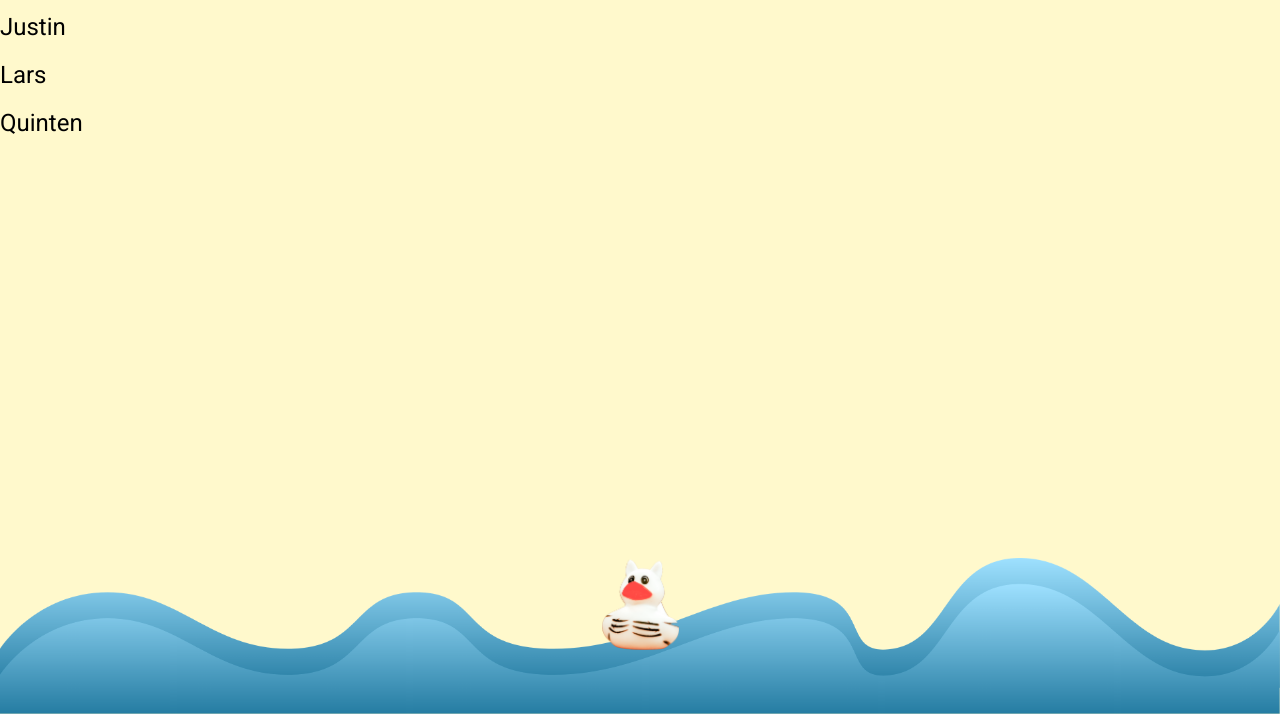
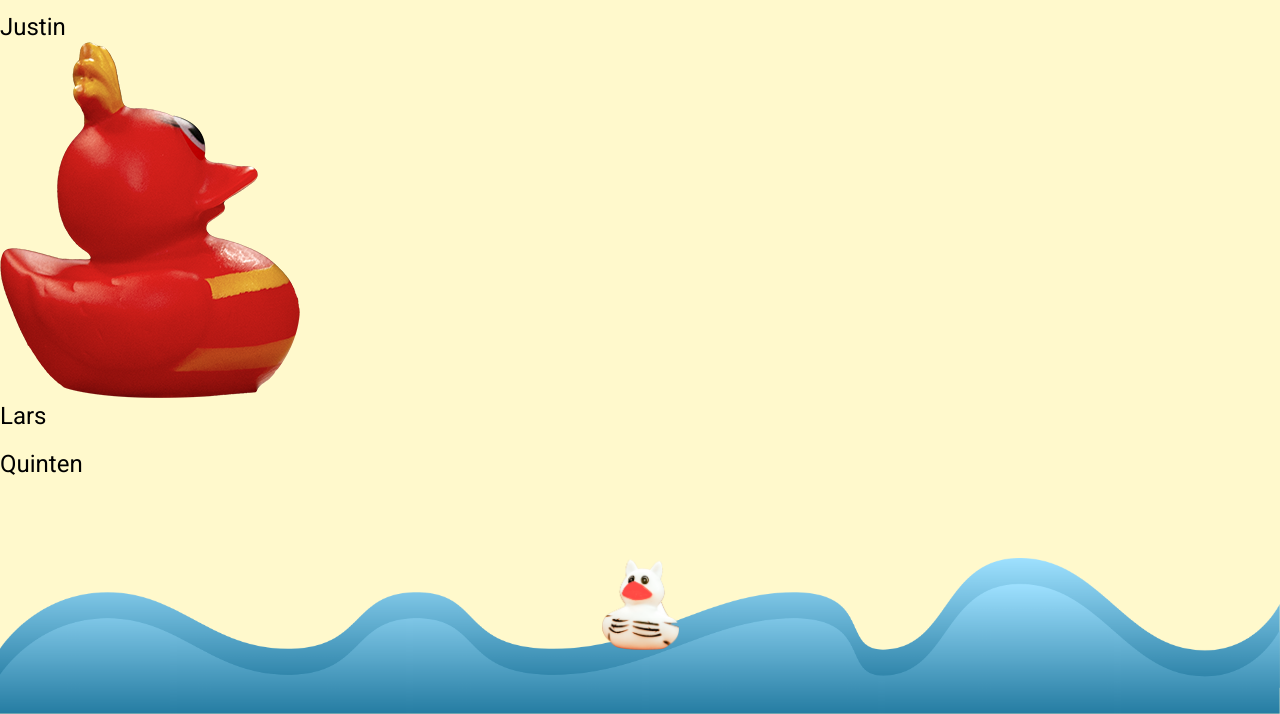
Before and after one commit to KaoriYes/wafsEendjes, a plain HTML site: page docs/index.html in a window 1280 px wide. Shown: the part 86-800 px from the top of the page. Drawn offline with Linux system fonts and the light colour scheme.

Commit message:
duck foto

```diff
--- a/docs/index.html
+++ b/docs/index.html
@@ -45,7 +45,7 @@
 			<details class="justin">
 				<summary>
 					<h2>Justin</h2>
-					<img alt="" src="">
+					<img class="duckFloat" alt="image of a duck" src="./images/zijaanzicht-eend.png">
 				</summary>
 				<div class="data-box">
 					<p>Kwak</p>
```
Also changed, not shown: docs/images/zijaanzicht-eend.png (added).
